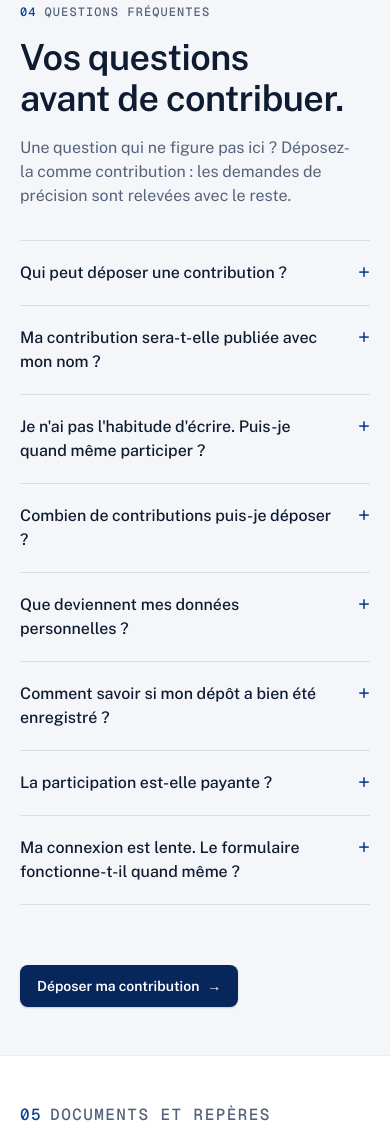
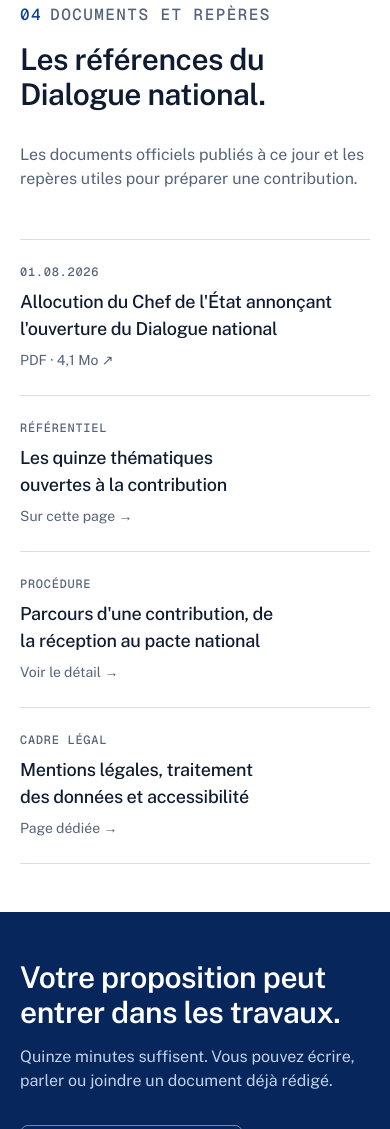
Before and after one commit to harnoldmub/dialogue, a website built with Vite: page index.html in a window 390 px wide. Shown: the part 5917-7046 px from the top of the page. Built offline with nearby package versions, Linux system fonts and the light colour scheme.

Commit message:
Remove frequently asked questions section

```diff
--- a/index.html
+++ b/index.html
@@ -48,7 +48,6 @@
           <a href="#dialogue">Le Dialogue</a>
           <a href="#thematiques">Thématiques</a>
           <a href="/participer">Participer</a>
-          <a href="#questions">Questions</a>
           <a href="#documents">Documents</a>
         </nav>
         <a class="btn btn-primary header-action" href="/participer">Déposer une contribution</a>
@@ -171,56 +170,11 @@
         </div>
       </section>
 
-      <section class="section pale" id="questions">
-        <div class="wrap faq">
-          <div class="reveal">
-            <p class="eyebrow"><b>04</b> Questions fréquentes</p>
-            <h2>Vos questions avant de contribuer.</h2>
-            <p class="faq-note">Une question qui ne figure pas ici ? Déposez-la comme contribution : les demandes de précision sont relevées avec le reste.</p>
-          </div>
-          <div class="faq-list reveal">
-            <details>
-              <summary>Qui peut déposer une contribution ?</summary>
-              <p>Toute personne de nationalité congolaise ou résidant en République démocratique du Congo, ainsi que les membres de la diaspora. Les associations, entreprises, établissements d'enseignement et confessions religieuses peuvent déposer au nom de leurs membres.</p>
-            </details>
-            <details>
-              <summary>Ma contribution sera-t-elle publiée avec mon nom ?</summary>
-              <p>Non. Les contributions ne sont pas publiées automatiquement. Lorsqu'un extrait est repris dans une synthèse, il est anonymisé. Votre nom n'est associé publiquement à votre proposition qu'avec votre accord écrit.</p>
-            </details>
-            <details>
-              <summary>Je n'ai pas l'habitude d'écrire. Puis-je quand même participer ?</summary>
-              <p>Oui. Vous pouvez enregistrer une note vocale de dix minutes au maximum directement depuis le formulaire, dans la langue de votre choix, ou envoyer une photographie d'un texte manuscrit au format JPG ou PNG.</p>
-            </details>
-            <details>
-              <summary>Combien de contributions puis-je déposer ?</summary>
-              <p>Autant que nécessaire. Nous recommandons une contribution par thématique : une proposition ciblée est plus facile à analyser qu'un envoi qui aborde plusieurs sujets à la fois.</p>
-            </details>
-            <details>
-              <summary>Que deviennent mes données personnelles ?</summary>
-              <p>Vos coordonnées servent uniquement au traitement de votre contribution et à un éventuel besoin de précision. Elles ne sont ni revendues ni transmises à des tiers à des fins commerciales, et sont conservées jusqu'à la clôture des travaux du Dialogue national.</p>
-            </details>
-            <details>
-              <summary>Comment savoir si mon dépôt a bien été enregistré ?</summary>
-              <p>Une référence au format DIALOGUE-2026-000418 s'affiche à l'écran dès que votre contribution est enregistrée. Conservez-la : elle identifie votre dépôt en cas de question ultérieure.</p>
-            </details>
-            <details>
-              <summary>La participation est-elle payante ?</summary>
-              <p>Non. Le dépôt est entièrement gratuit. Aucun agent n'est habilité à demander un paiement, une contrepartie ou un document officiel pour vous permettre de contribuer.</p>
-            </details>
-            <details>
-              <summary>Ma connexion est lente. Le formulaire fonctionne-t-il quand même ?</summary>
-              <p>Oui. La page reste légère et le texte seul suffit à valider un dépôt. Les fichiers joints sont limités à 10 Mo chacun afin de rester accessibles depuis une connexion mobile.</p>
-            </details>
-          </div>
-          <p class="faq-action reveal"><a class="btn btn-primary" href="/participer">Déposer ma contribution <span class="arw" aria-hidden="true">→</span></a></p>
-        </div>
-      </section>
-
       <section class="section" id="documents">
         <div class="wrap">
           <div class="section-head reveal">
             <div>
-              <p class="eyebrow"><b>05</b> Documents et repères</p>
+              <p class="eyebrow"><b>04</b> Documents et repères</p>
               <h2>Les références du Dialogue national.</h2>
             </div>
             <p>Les documents officiels publiés à ce jour et les repères utiles pour préparer une contribution.</p>
@@ -265,7 +219,6 @@
           </div>
           <div class="closing-actions">
             <a class="btn btn-ghost-light" href="/participer">Déposer une contribution <span class="arw" aria-hidden="true">→</span></a>
-            <a class="link on-navy" href="#questions">Lire les questions fréquentes</a>
           </div>
         </div>
       </section>
@@ -314,7 +267,6 @@
             <li><a href="/participer">Déposer une contribution</a></li>
             <li><a href="#thematiques">Thématiques</a></li>
             <li><a href="#participation">Étapes du dépôt</a></li>
-            <li><a href="#questions">Questions fréquentes</a></li>
           </ul>
         </div>
         <div>
```
